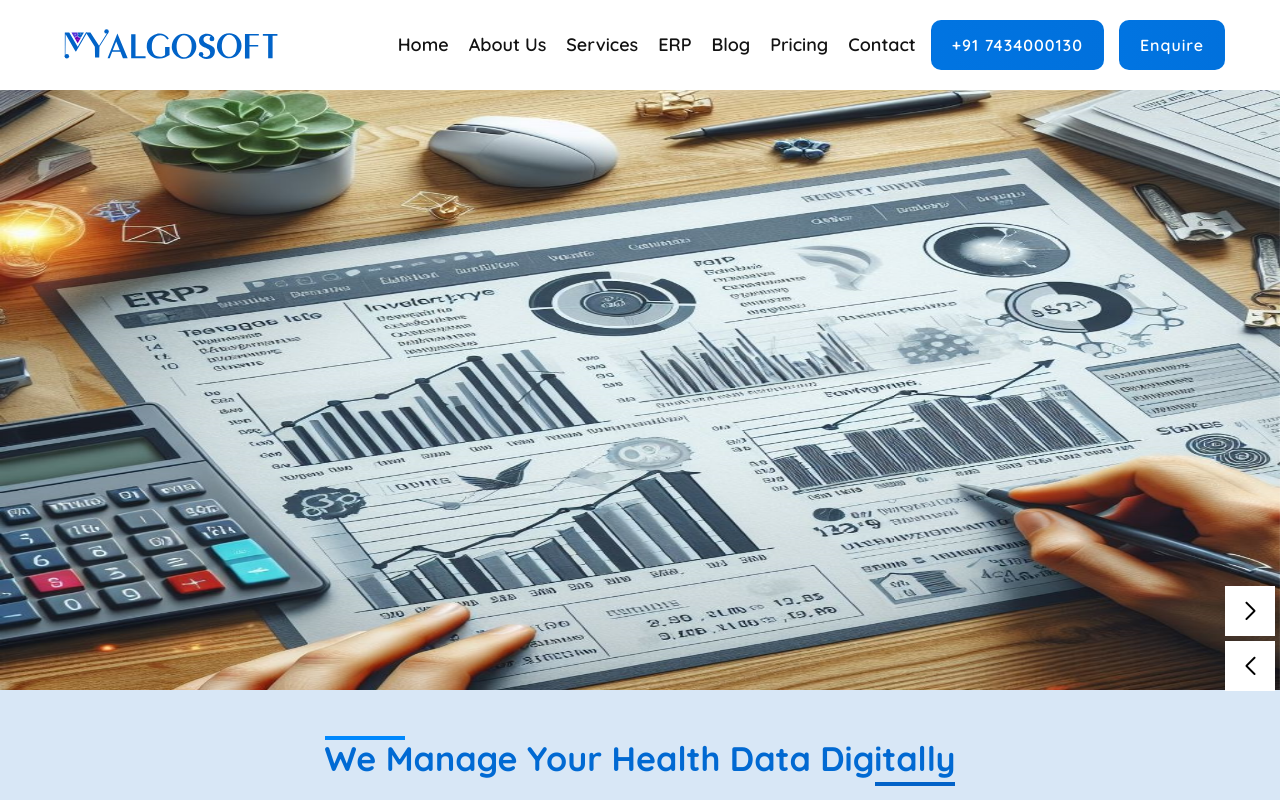
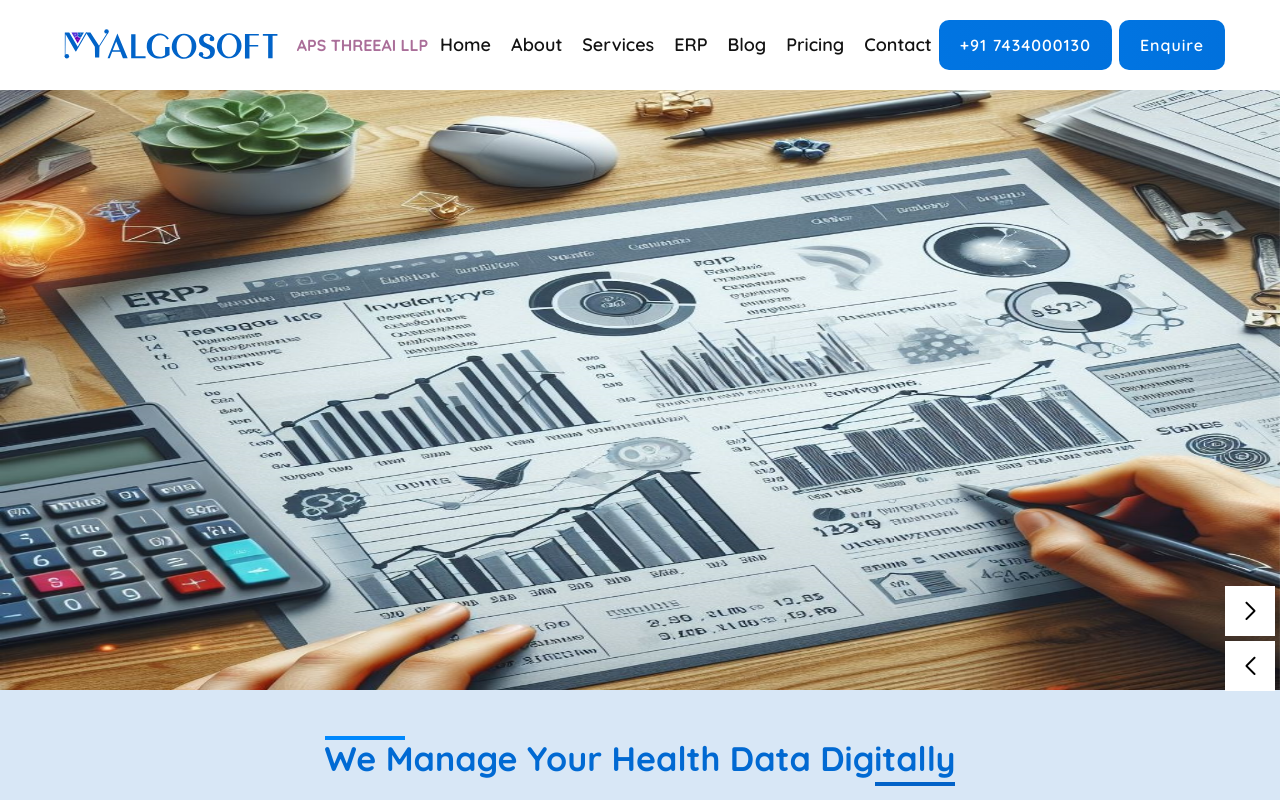
Before and after one commit to AJITSINHSolanki/website_2024, a Next.js app: page / in a window 1280 px wide. Shown: the top 800 px of the page. Built offline with nearby package versions, Linux system fonts and the light colour scheme.

Commit message:
Company name on header top

```diff
--- a/src/components/partial/footer/index.js
+++ b/src/components/partial/footer/index.js
@@ -36,7 +36,7 @@ const Footer = () => {
                         </div>
                         <div className="footer_box-col-3">
                             <div className="footer_button">
-                                <Link href="mailto:admin@myalgosoft.com" className="button_p"><span>Get Started</span></Link>
+                                <Link href="mailto:contact@myalgosoft.com" className="button_p"><span>Get Started</span></Link>
                             </div>
                         </div>
                     </div>
--- a/src/components/partial/header/index.js
+++ b/src/components/partial/header/index.js
@@ -62,6 +62,7 @@ const Header = () => {
                         <Logo />
                         <span className="text-hide">Logo</span>
                     </Link>
+                    <div className="companyname">APS THREEAI LLP</div>
                     <div className="menu_icon" onClick={toggleMenu}>
                         <MenuIcon />
                     </div>
--- a/src/components/partial/header/navigation.js
+++ b/src/components/partial/header/navigation.js
@@ -20,7 +20,7 @@ const Navigation = ({ closeMenu, activeSection }) => {
                 ))}
             </div>
             <Link href="tel:7434000130" className='button_p'><span>+91 7434000130</span></Link>
-            <Link href="mailto:admin@myalgosoft.com" className='button_p'><span>Enquire</span></Link>
+            <Link href="mailto:contact@myalgosoft.com" className='button_p'><span>Enquire</span></Link>
         </div>
     );
 }
--- a/src/pages/api/sendMail.js
+++ b/src/pages/api/sendMail.js
@@ -78,7 +78,7 @@ export default async function handler(req, res) {
       secure: true,
       auth: {
         user: "admin@myalgosoft.com",
-        pass: "Hadala@15",
+        pass: "Hadala@101",
       },
     });
 
--- a/src/styles/globals.css
+++ b/src/styles/globals.css
@@ -264,11 +264,21 @@ a {
   padding: 20px 0;
 }
 
+.companyname
+{
+  display: flex;
+  align-items: center;
+  color: #AA6E99;
+  background: #FFFFFF;
+  font-size: medium;
+  font-weight: bold;
+}
+
 .header .inner_header {
   display: flex;
   align-items: center;
   justify-content: space-between;
-  gap: 10px;
+  gap: 3px;
 }
 
 .header .inner_header .logo {
@@ -287,7 +297,7 @@ a {
 .menu_bar .menu_list {
   display: flex;
   align-items: center;
-  gap: 15px;
+  gap: 7px;
 }
 
 .menu_bar .menu_list .menu_destop {
--- a/src/utils/constant.ts
+++ b/src/utils/constant.ts
@@ -86,7 +86,7 @@ export const HeaderMenu = [
   },
   {
     id: 2,
-    name: 'About Us',
+    name: 'About',
     url: '/#about-us',
   },
   {
@@ -505,8 +505,8 @@ export const ContactUsinfo = [
   },
   {
     icon: EmailIcon,
-    description: 'admin@myalgosoft.com',
-    url: 'mailto:admin@myalgosoft.com',
+    description: 'contact@myalgosoft.com',
+    url: 'mailto:contact@myalgosoft.com',
   },
 ];
 
```
